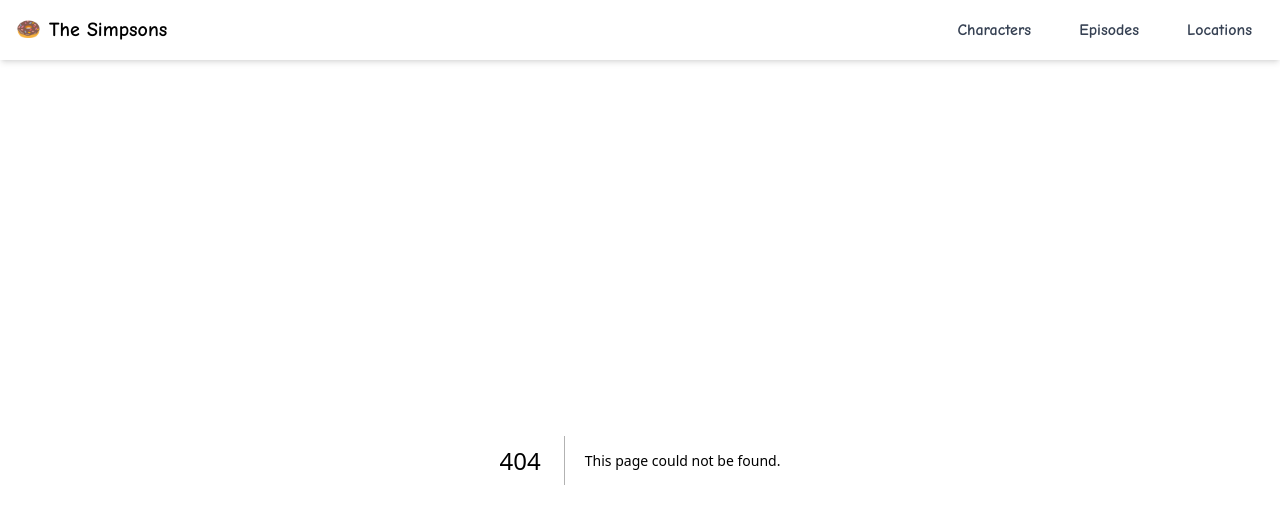
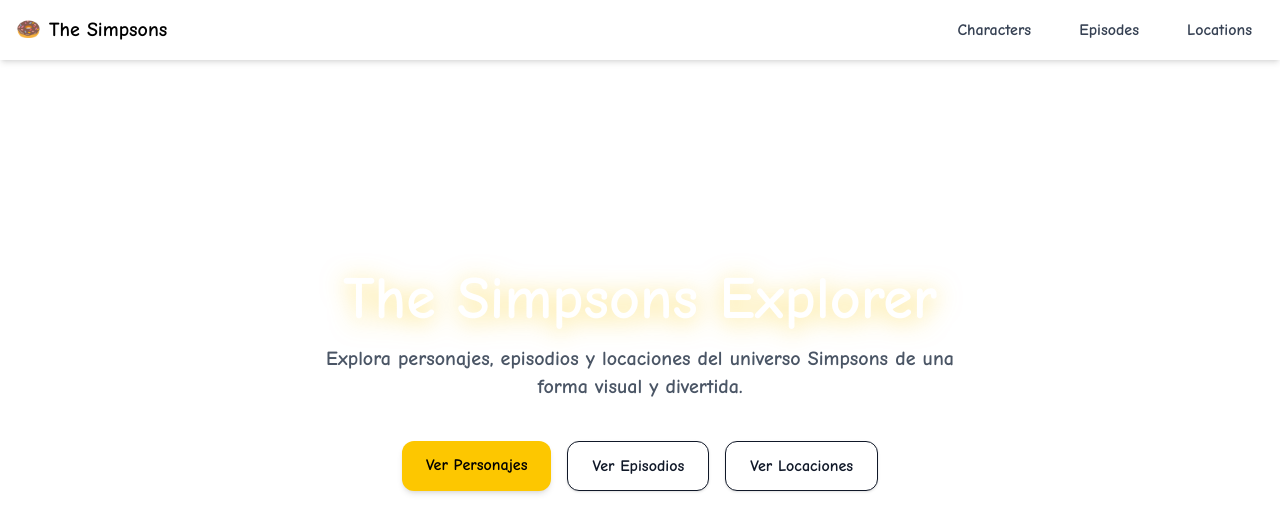
Before and after one commit to sebbas-0626/the-simpsons-next, a Next.js app: page / in a window 1280 px wide. Before the commit this address had no page. Shown: the top 532 px of the page. Built offline with nearby package versions, Linux system fonts and the light colour scheme.

Commit message:
feat: :sparkles: Agregar página de inicio con enlaces a personajes, episodios y locaciones

```diff
--- /dev/null
+++ b/src/app/page.tsx
@@ -0,0 +1,72 @@
+import Link from "next/link";
+
+export default function HomePage() {
+  return (
+    <section
+      className="
+        min-h-[80vh]
+        flex flex-col items-center justify-center
+        px-6 text-center
+      "
+    >
+      {/* Título */}
+      <h2
+        className="
+          text-4xl md:text-6xl font-extrabold
+          text-white mb-4
+          drop-shadow-[0_4px_12px_rgba(250,204,21,0.6)]
+        "
+      >
+        The Simpsons Explorer
+      </h2>
+
+      {/* Descripción */}
+      <p className="max-w-2xl text-lg md:text-xl text-gray-600 mb-10">
+        Explora personajes, episodios y locaciones del universo Simpsons
+        de una forma visual y divertida.
+      </p>
+
+      {/* Acciones */}
+      <div className="flex flex-col sm:flex-row gap-4">
+        <Link
+          href="/characters"
+          className="
+            px-6 py-3 rounded-xl font-semibold
+            bg-yellow-400 text-black
+            shadow-md
+            hover:bg-yellow-300 hover:scale-105
+            transition-all duration-300
+          "
+        >
+          Ver Personajes
+        </Link>
+
+        <Link
+          href="/episodes"
+          className="
+            px-6 py-3 rounded-xl font-semibold
+            bg-white text-gray-900 border
+            shadow-sm
+            hover:bg-gray-50 hover:scale-105
+            transition-all duration-300
+          "
+        >
+          Ver Episodios
+        </Link>
+
+        <Link
+          href="/locations"
+          className="
+            px-6 py-3 rounded-xl font-semibold
+            bg-white text-gray-900 border
+            shadow-sm
+            hover:bg-gray-50 hover:scale-105
+            transition-all duration-300
+          "
+        >
+          Ver Locaciones
+        </Link>
+      </div>
+    </section>
+  );
+}
```
